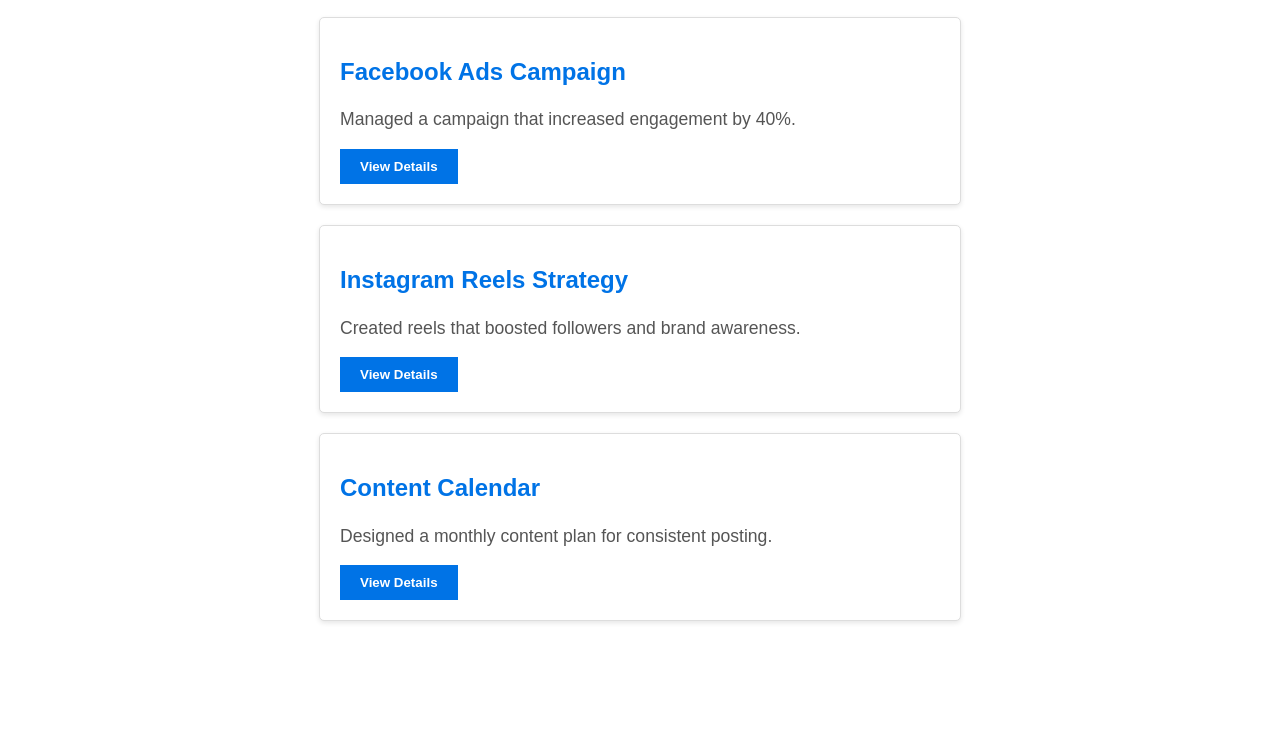
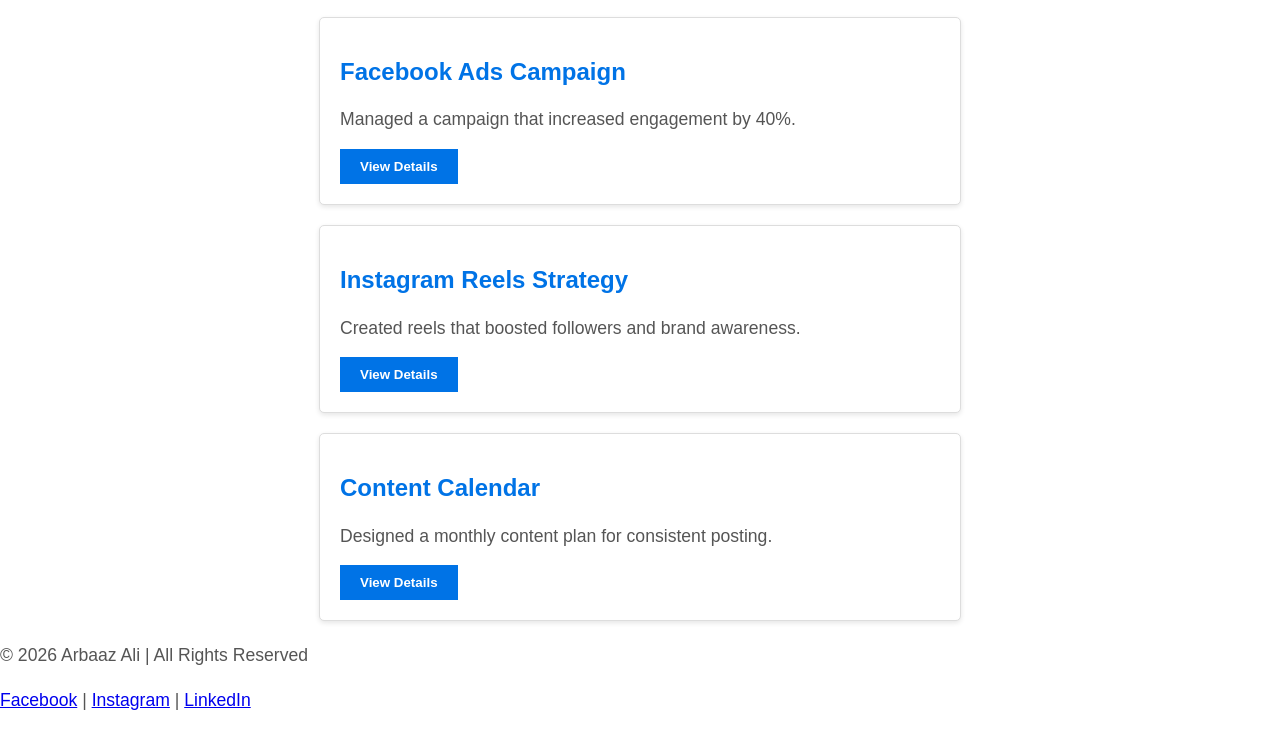
Before and after one commit to fatimaaltafpk-png/MyFistRepos, a plain HTML site: page projects.html in a window 1280 px wide. Shown: the part 160-892 px from the top of the page. Before the commit the page ends 801 px from the top, so only its background shows below. Drawn offline with Linux system fonts and the light colour scheme.

Commit message:
Update projects.html

```diff
--- a/projects.html
+++ b/projects.html
@@ -39,3 +39,12 @@
 
 </body>
 </html>
+<!-- Footer -->
+<footer>
+  <p>&copy; 2026 Arbaaz Ali | All Rights Reserved</p>
+  <p>
+    <a href="https://facebook.com" target="_blank">Facebook</a> |
+    <a href="https://instagram.com" target="_blank">Instagram</a> |
+    <a href="https://linkedin.com" target="_blank">LinkedIn</a>
+  </p>
+</footer>
```
